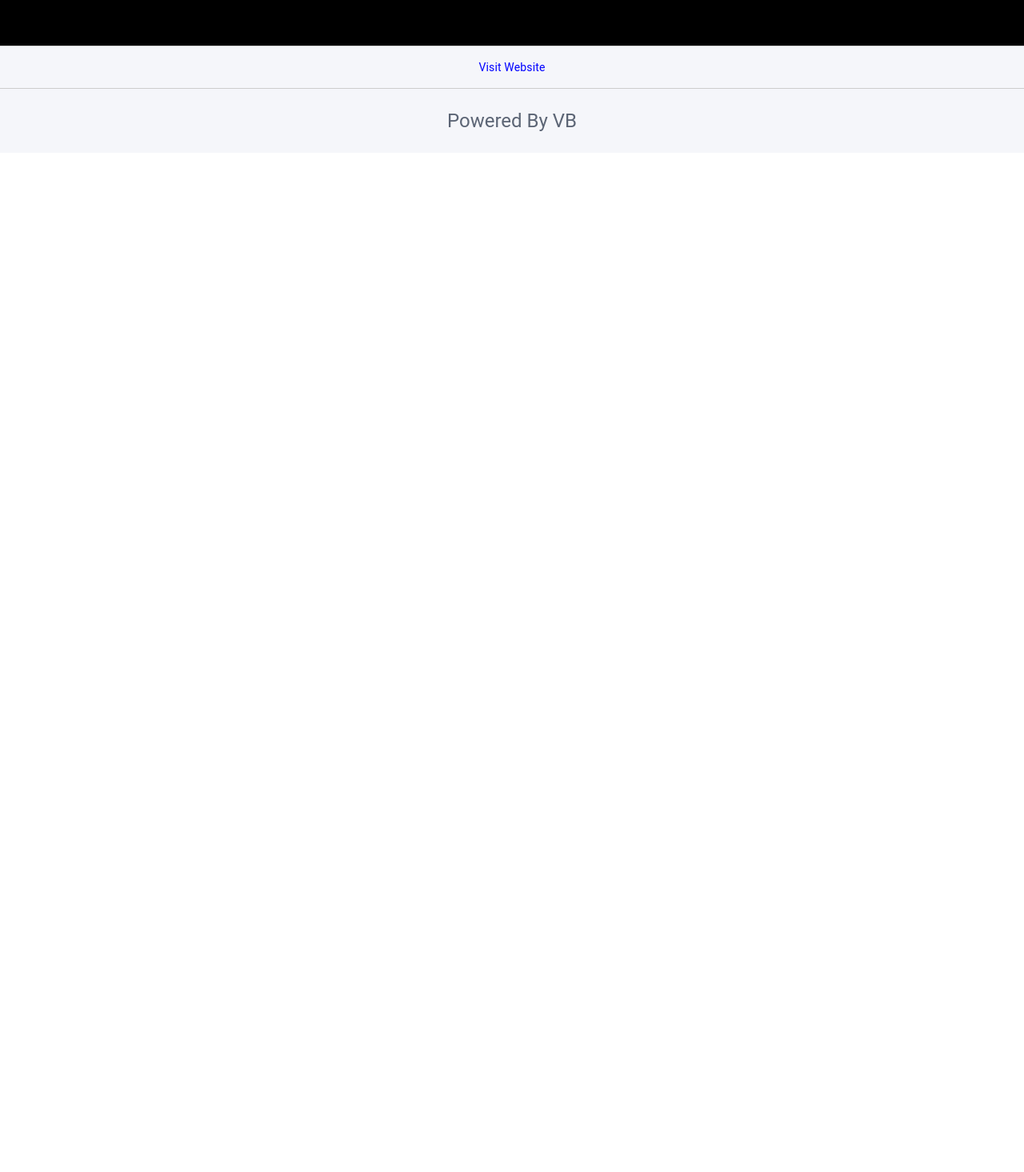
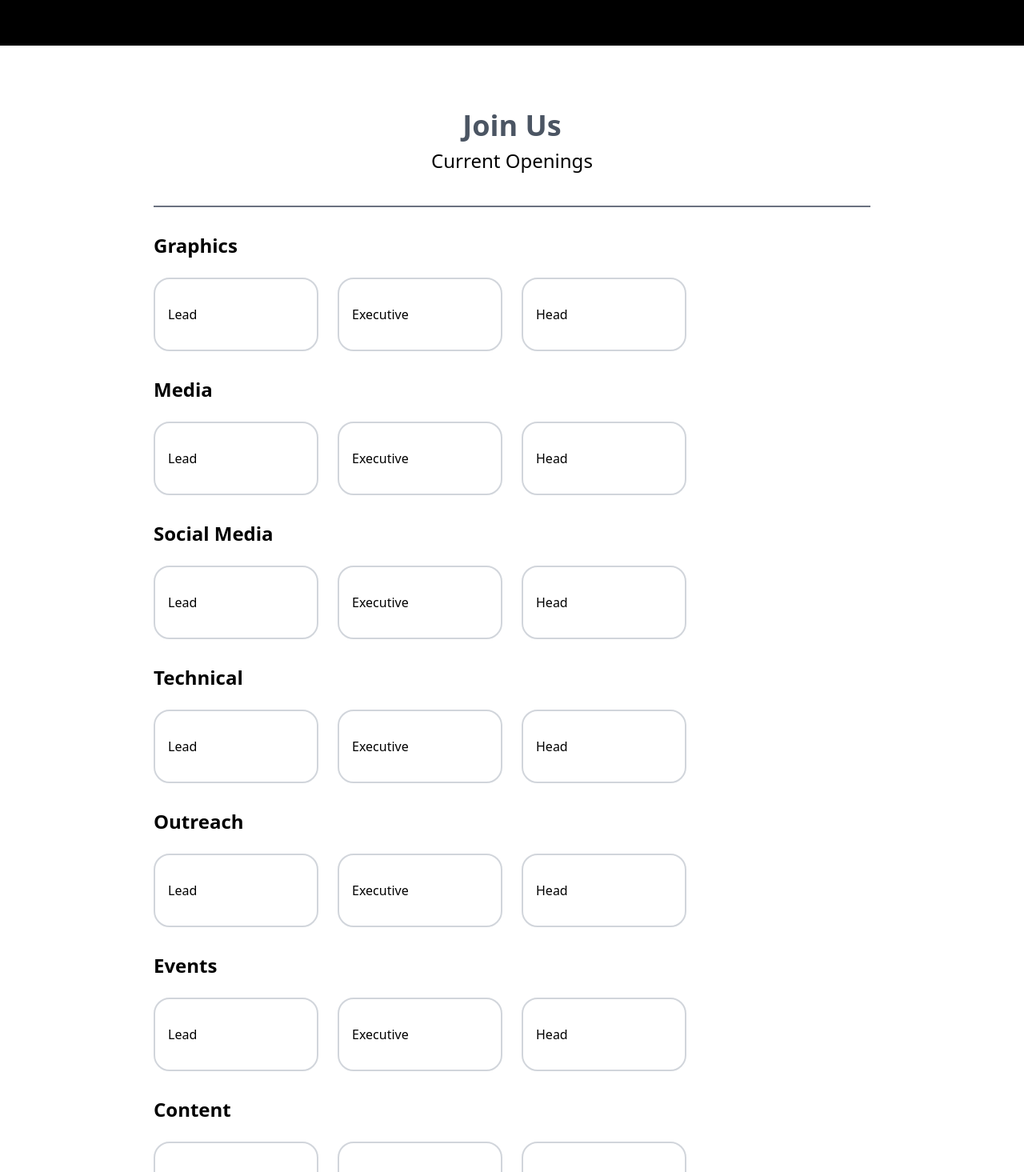
Before and after one commit to vishnubansal001/job-portal, a React (Create React App) app: page / in a window 1280 px wide. Shown: the part 620-2085 px from the top of the page at 80% size. Before the commit the page ends 811 px from the top, so only its background shows below. Built offline with nearby package versions, Linux system fonts and the light colour scheme.

Commit message:
new:added the available jobs section in the home page

```diff
--- /dev/null
+++ b/src/components/JobsSection.jsx
@@ -0,0 +1,88 @@
+import React, { useState } from "react";
+import { teams } from "../data/data";
+
+const JobsSection = () => {
+  const [jobsAvailable, setJobsAvailable] = useState({
+    graphics: true,
+    graphicsLead: true,
+    graphicsExec: true,
+    graphicsHead: true,
+    media: true,
+    mediaLead: true,
+    mediaExec: true,
+    mediaHead: true,
+    socialMedia: true,
+    socialMediaLead: true,
+    socialMediaExec: true,
+    socialMediaHead: true,
+    technical: true,
+    technicalLead: true,
+    technicalExec: true,
+    technicalHead: true,
+    outreach: true,
+    outreachLead: true,
+    outreachExec: true,
+    outreachHead: true,
+    events: true,
+    eventsLead: true,
+    eventsExec: true,
+    eventsHead: true,
+    content: true,
+    contentLead: true,
+    contentExec: true,
+    contentHead: true,
+    hr: true,
+    hrLead: true,
+    hrExec: true,
+    hrHead: true,
+    logistics: true,
+    logisticsLead: true,
+    logisticsExec: true,
+    logisticsHead: true,
+  });
+
+  return (
+    <div className="flex flex-col justify-center items-center w-full h-auto px-20">
+      <div className="flex flex-col justify-center items-center py-20 gap-8 w-full">
+        <div className="flex flex-col justify-center items-center gap-2 border-b-2 border-b-gray-500 w-[90%] md:w-[80%] pb-10 select-none">
+          <h1 className="lg:text-4xl md:text-3xl sm:text-xl text-lg font-bold text-gray-600 select-none">
+            Join Us
+          </h1>
+          <p className="lg:text-2xl md:text-xl sm:text-lg text-base text-black select-none">
+            Current Openings
+          </p>
+        </div>
+        <div className="flex flex-col justify-start items-start w-[90%] md:w-[80%] gap-8">
+          {teams?.map(
+            (item, index) =>
+              jobsAvailable[item.id] && (
+                <div
+                  key={index}
+                  className="flex flex-col justify-start items-start gap-6 w-full"
+                >
+                  <h1 className="lg:text-2xl md:text-xl font-semibold sm:text-lg text-base text-black select-none">
+                    {item.name}
+                  </h1>
+                  <div className="grid lg:grid-cols-4 md:grid-cols-3 sm:grid-cols-2 grid-cols-1 gap-x-6 w-full gap-y-4">
+                    {item?.positions.map(
+                      (pos, ind) =>
+                        jobsAvailable[pos.id] && (
+                          <div
+                            key={ind}
+                            className="w-full border-2 border-gray-300 rounded-[20px] px-4 py-8"
+                          >
+                            <h1>{pos.name}</h1>
+                          </div>
+                        )
+                    )}
+                  </div>
+                </div>
+              )
+          )}
+        </div>
+      </div>
+    </div>
+  );
+};
+
+export default JobsSection;
--- /dev/null
+++ b/src/data/data.js
@@ -0,0 +1,83 @@
+export const teams = [
+  {
+    name: "Graphics",
+    id: "graphics",
+    positions: [
+      { name: "Lead", id: "graphicsLead" },
+      { name: "Executive", id: "graphicsExec" },
+      { name: "Head", id: "graphicsHead" },
+    ],
+  },
+  {
+    name: "Media",
+    id: "media",
+    positions: [
+      { name: "Lead", id: "mediaLead" },
+      { name: "Executive", id: "mediaExec" },
+      { name: "Head", id: "mediaHead" },
+    ],
+  },
+  {
+    name: "Social Media",
+    id: "socialMedia",
+    positions: [
+      { name: "Lead", id: "socialMediaLead" },
+      { name: "Executive", id: "socialMediaExec" },
+      { name: "Head", id: "socialMediaHead" },
+    ],
+  },
+  {
+    name: "Technical",
+    id: "technical",
+    positions: [
+      { name: "Lead", id: "technicalLead" },
+      { name: "Executive", id: "technicalExec" },
+      { name: "Head", id: "technicalHead" },
+    ],
+  },
+  {
+    name: "Outreach",
+    id: "outreach",
+    positions: [
+      { name: "Lead", id: "outreachLead" },
+      { name: "Executive", id: "outreachExec" },
+      { name: "Head", id: "outreachHead" },
+    ],
+  },
+  {
+    name: "Events",
+    id: "events",
+    positions: [
+      { name: "Lead", id: "eventsLead" },
+      { name: "Executive", id: "eventsExec" },
+      { name: "Head", id: "eventsHead" },
+    ],
+  },
+  {
+    name: "Content",
+    id: "content",
+    positions: [
+      { name: "Lead", id: "contentLead" },
+      { name: "Executive", id: "contentExec" },
+      { name: "Head", id: "contentHead" },
+    ],
+  },
+  {
+    name: "HR",
+    id: "hr",
+    positions: [
+      { name: "Lead", id: "hrLead" },
+      { name: "Executive", id: "hrExec" },
+      { name: "Head", id: "hrHead" },
+    ],
+  },
+  {
+    name: "Logistics",
+    id: "logistics",
+    positions: [
+      { name: "Lead", id: "logisticsLead" },
+      { name: "Executive", id: "logisticsExec" },
+      { name: "Head", id: "logisticsHead" },
+    ],
+  },
+];
--- a/src/pages/HomePage.jsx
+++ b/src/pages/HomePage.jsx
@@ -2,12 +2,14 @@ import React from "react";
 import Header from "../components/Header";
 import Footer from "../components/Footer";
 import HeroHome from "../components/HeroHome";
+import JobsSection from "../components/JobsSection";
 
 const HomePage = () => {
   return (
     <>
       <Header />
       <HeroHome />
+      <JobsSection/>
       <Footer/>
     </>
   );
```
